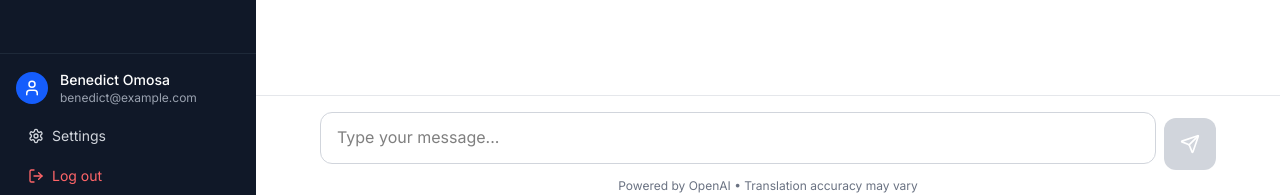
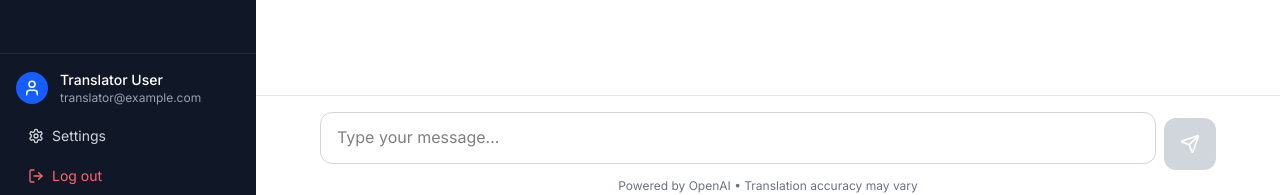
Before and after one commit to Vickyvackydev/sa-translator, a React (Vite) app: page / in a window 1280 px wide. Shown: the part 590-785 px from the top of the page. Built offline with nearby package versions, Linux system fonts and the light colour scheme.

Commit message:
updated changes

```diff
--- a/index.html
+++ b/index.html
@@ -10,7 +10,7 @@
       href="https://fonts.googleapis.com/css2?family=Inter:ital,opsz,wght@0,14..32,100..900;1,14..32,100..900&family=Sora:wght@100..800&display=swap"
       rel="stylesheet"
     />
-    <title>Fend Technologies Limited</title>
+    <title>Language Translator | University of the Witwatersrand</title>
   </head>
   <body>
     <div id="root"></div>
--- a/src/layout/index.tsx
+++ b/src/layout/index.tsx
@@ -256,8 +256,8 @@ const TranslationApp: React.FC = () => {
   const messagesEndRef = useRef<HTMLDivElement>(null);
 
   const user: UserProfile = {
-    name: "Benedict Omosa",
-    email: "benedict@example.com",
+    name: "Translator User",
+    email: "translator@example.com",
   };
 
   const scrollToBottom = (): void => {
```
Also changed, not shown: 2 other files (tests, documents, lock files or other folders).
